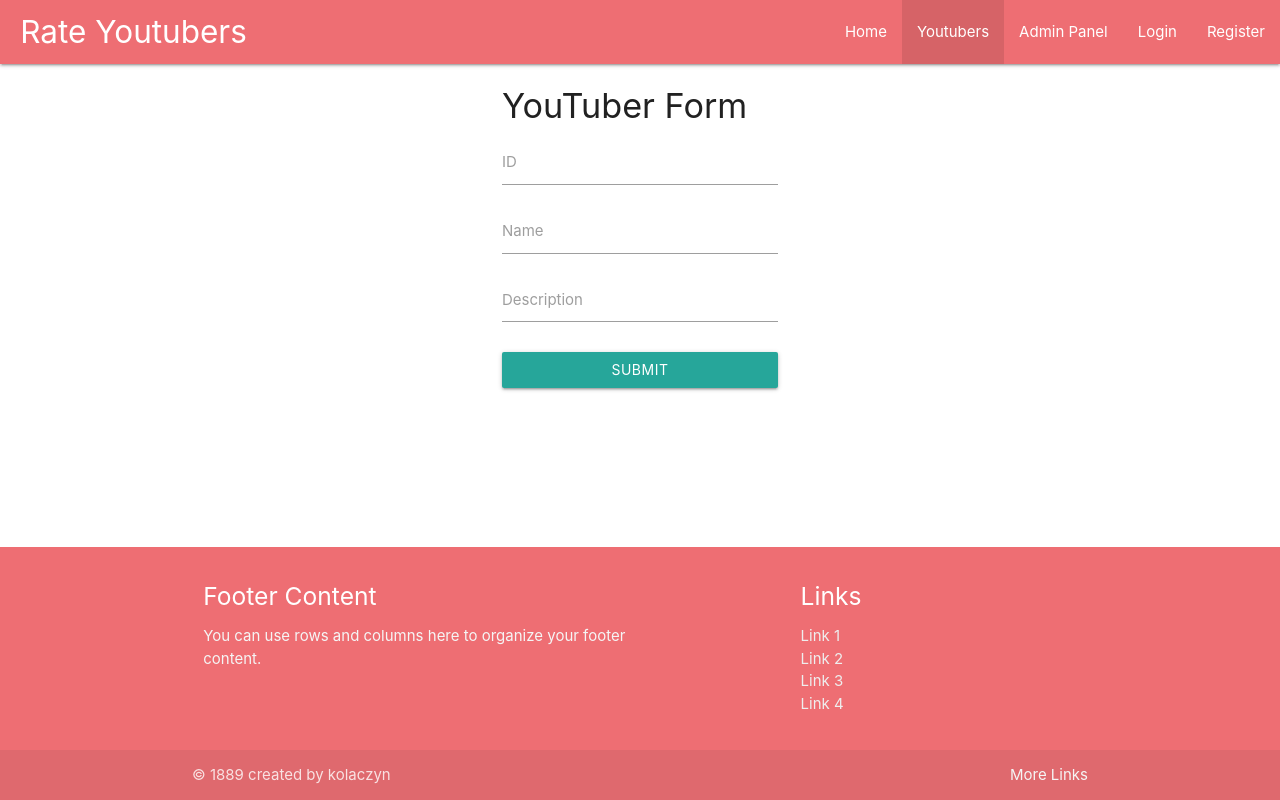
After one commit to kolaczyn/rate-youtubers, a Flask app: page /youtubers/ in a window 1280 px wide. The commit adds this page. Run offline with Flask 2, Linux system fonts and the light colour scheme; some libraries are stand-ins or nearby versions.

Commit message:
you can add youtubers

```diff
--- a/rate_youtubers/__init__.py
+++ b/rate_youtubers/__init__.py
@@ -4,6 +4,7 @@ import click
 
 from .extensions import db
 from .views.auth import auth
+from .views.youtubers import youtubers
 from .views.main import main
 
 
@@ -15,6 +16,7 @@ def create_app(config_file='settings.py'):
     db.init_app(app)
 
     app.register_blueprint(auth, url_prefix='/auth')
+    app.register_blueprint(youtubers, url_prefix='/youtubers')
     app.register_blueprint(main)
 
     @app.before_request
--- a/rate_youtubers/forms.py
+++ b/rate_youtubers/forms.py
@@ -1,5 +1,5 @@
 from flask_wtf import FlaskForm
-from wtforms import StringField, PasswordField
+from wtforms import StringField, PasswordField, TextAreaField
 from wtforms.validators import InputRequired, Email, Length, EqualTo
 
 
@@ -15,3 +15,9 @@ class RegisterForm(FlaskForm):
     password = PasswordField('Password', validators=[InputRequired()])
     confirm_password = PasswordField(
         'Confirm Password', validators=[InputRequired(), EqualTo('password')])
+
+
+class YoutuberForm(FlaskForm):
+    id = StringField('ID', validators=[InputRequired(), Length(min=24, max=24)])
+    name = StringField('Name', validators=[InputRequired(), Length(max=20)])
+    description = TextAreaField('Description', validators=[InputRequired(), Length(max=1000)])
--- a/rate_youtubers/templates/auth/login.html
+++ b/rate_youtubers/templates/auth/login.html
@@ -26,7 +26,7 @@
         {% endif %}
       </div>
 
-      <button class="waves-effect btn">Submit</button>
+      {% include 'components/submit-btn.html' %}
     </form>
     </div>
     <div class="col s4"></div>
--- a/rate_youtubers/templates/auth/register.html
+++ b/rate_youtubers/templates/auth/register.html
@@ -41,7 +41,7 @@
         {% endif %}
       </div>
 
-      <button class="waves-effect btn">Submit</button>
+      {% include 'components/submit-btn.html' %}
     </form>
   </div>
   <div class="col s4"></div>
--- /dev/null
+++ b/rate_youtubers/templates/components/submit-btn.html
@@ -0,0 +1 @@
+<button class="waves-effect btn" style="width: 100%;">Submit</button>
--- a/rate_youtubers/templates/layout/nav.html
+++ b/rate_youtubers/templates/layout/nav.html
@@ -5,6 +5,9 @@
     <ul id="nav-mobile" class="right hide-on-med-and-down">
       <li class="{% if active_page == 'index' %}active{% endif %}">
         <a href="{{ url_for('main.index') }}">Home</a>
+      </li>
+      <li class="{% if active_page == 'youtubers' %}active{% endif %}">
+        <a href="{{ url_for('youtubers.create') }}">Youtubers</a>
       </li>
       <li class="{% if active_page == 'admin' %}active{% endif %}">
         <a href="{{ url_for('main.admin_panel') }}">Admin Panel</a>
--- /dev/null
+++ b/rate_youtubers/templates/pages/youtubers.html
@@ -0,0 +1,31 @@
+{% extends 'base.html' %}
+{% set active_page = 'youtubers' %}
+
+{% block content %}
+  <div class="row">
+    <div class="col s4"></div>
+    <div class="col s4">
+      <h4>YouTuber Form</h4>
+      <form method="POST">
+        {{ form.csrf_token }}
+
+        <div class="input-field">
+          {{ form.id }}
+          {{ form.id.label }}
+        </div>
+
+        <div class="input-field">
+          {{ form.name }}
+          {{ form.name.label }}
+        </div>
+
+        <div class="input-field">
+          {{ form.description(class='materialize-textarea') }}
+          {{ form.description.label }}
+        </div>
+
+        {% include 'components/submit-btn.html' %}
+      </form>
+    </div>
+    <div class="col s4"></div>
+{% endblock content %}
--- a/rate_youtubers/views/main.py
+++ b/rate_youtubers/views/main.py
@@ -1,6 +1,6 @@
 from flask import Blueprint, render_template, g
 
-from ..models import User
+from ..models import User, Youtuber
 
 main = Blueprint('main', __name__)
 
@@ -13,4 +13,5 @@ def index():
 @main.route('/admin-panel')
 def admin_panel():
     users = User.query.all()
-    return render_template('pages/admin-panel.html', users=users)
+    youtubers = Youtuber.query.all()
+    return render_template('pages/admin-panel.html', users=users, youtubers=youtubers)
--- /dev/null
+++ b/rate_youtubers/views/youtubers.py
@@ -0,0 +1,26 @@
+from flask import Blueprint, render_template, g, redirect, url_for
+
+from ..models import Youtuber
+from ..extensions import db
+from ..forms import YoutuberForm
+
+youtubers = Blueprint('youtubers', __name__)
+
+
+@youtubers.route('/', methods=['POST', 'GET'])
+def create():
+    form = YoutuberForm()
+
+    if form.validate_on_submit():
+        print(form)
+        id = form.id.data
+        name = form.name.data
+        description = form.description.data
+        if Youtuber.query.get(id) is not None:
+            return 'YouTuber already registered.', 400
+        youtuber = Youtuber(id=id, name=name, description=description)
+        db.session.add(youtuber)
+        db.session.commit()
+        return redirect(url_for('main.index'))
+
+    return render_template('pages/youtubers.html', form=form)
```
Also changed, not shown: rate_youtubers/models.py (+4 -4 lines), rate_youtubers/templates/pages/admin-panel.html (+26 -1 lines), README.md, 1 other file.
